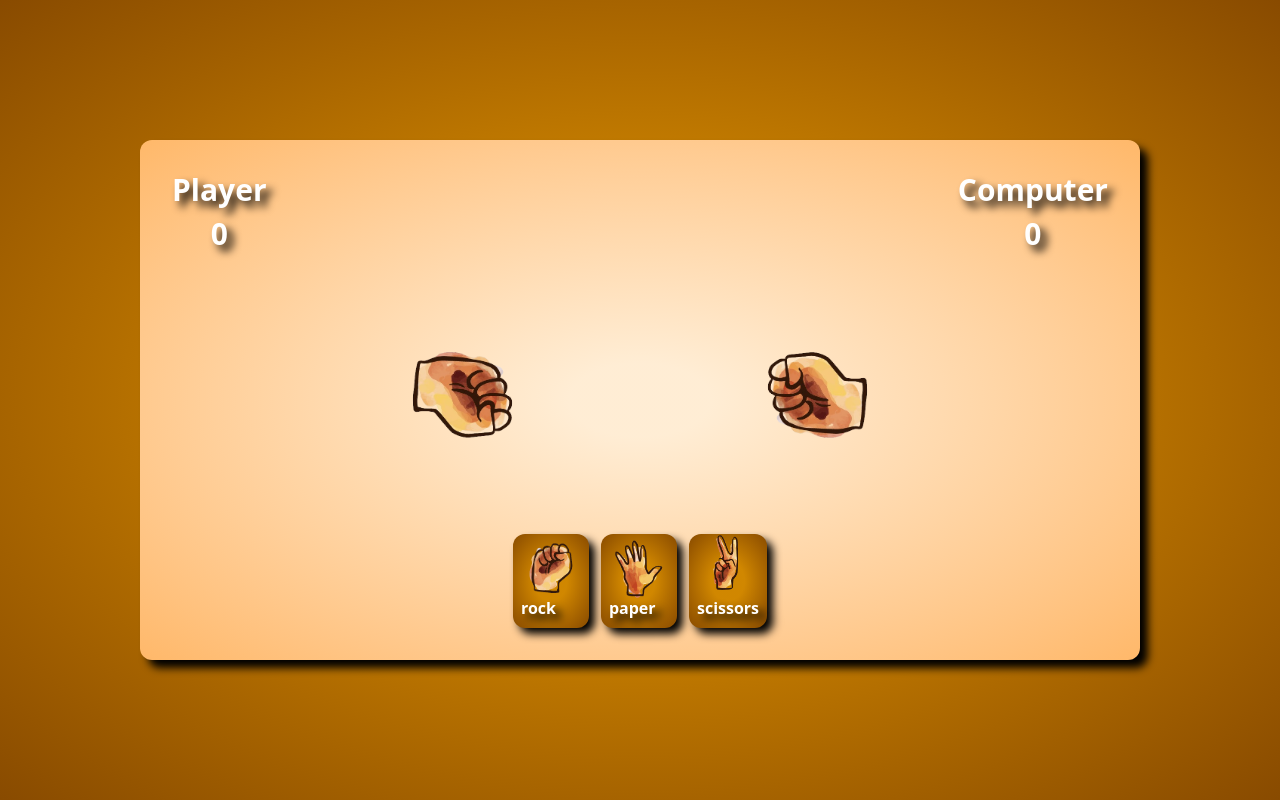
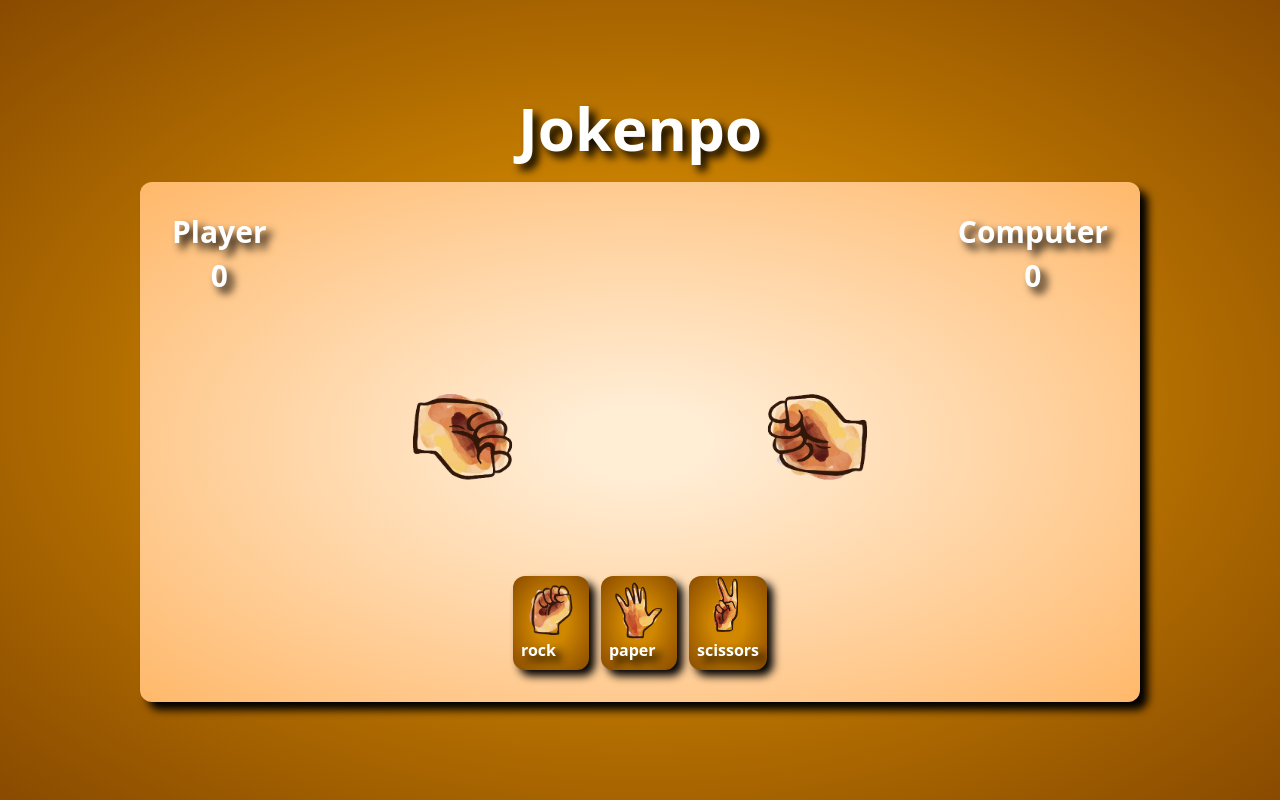
Before and after one commit to AlissonFredo/jokenpo, a React (Vite) app: page /game in a window 1280 px wide. Built offline with nearby package versions, Linux system fonts and the light colour scheme.

Commit message:
style: add game name to the Game page
- Displays the game name on the Game page interface.

```diff
--- a/src/components/Container/index.jsx
+++ b/src/components/Container/index.jsx
@@ -1,6 +1,19 @@
-function Container({ children }) {
+function Container({ styles, children }) {
   return (
-    <div className="w-full min-h-screen flex items-center justify-center bg-radial from-yellow-600 from-30% to-yellow-800">
+    <div
+      className={`
+      w-full
+      min-h-screen
+      flex
+      items-center
+      justify-center
+      bg-radial
+      from-yellow-600
+      from-30%
+      to-yellow-800
+      ${styles}
+    `}
+    >
       {children}
     </div>
   );
--- a/src/pages/game/index.jsx
+++ b/src/pages/game/index.jsx
@@ -88,7 +88,11 @@ function Game() {
   };
 
   return (
-    <Container>
+    <Container styles="flex-col">
+      <h1 className="text-center text-white font-bold text-6xl mb-6 drop-shadow-[6px_6px_4px_black]">
+        Jokenpo
+      </h1>
+
       <div className="flex flex-col justify-between rounded-xl p-8 h-130 w-250 bg-radial from-orange-100 from-10% to-orange-300 drop-shadow-[8px_8px_4px_black]">
         <Header
           scorePlayer={scorePlayer}
```
